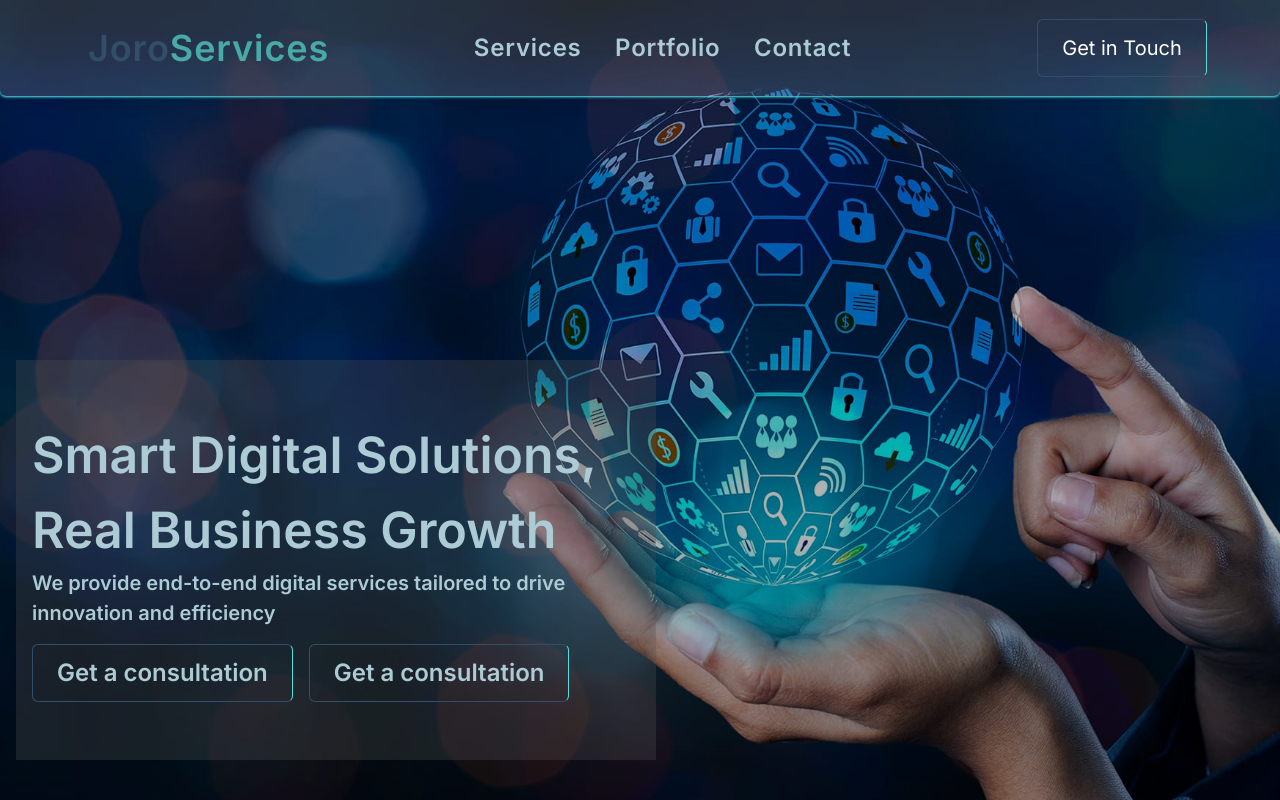
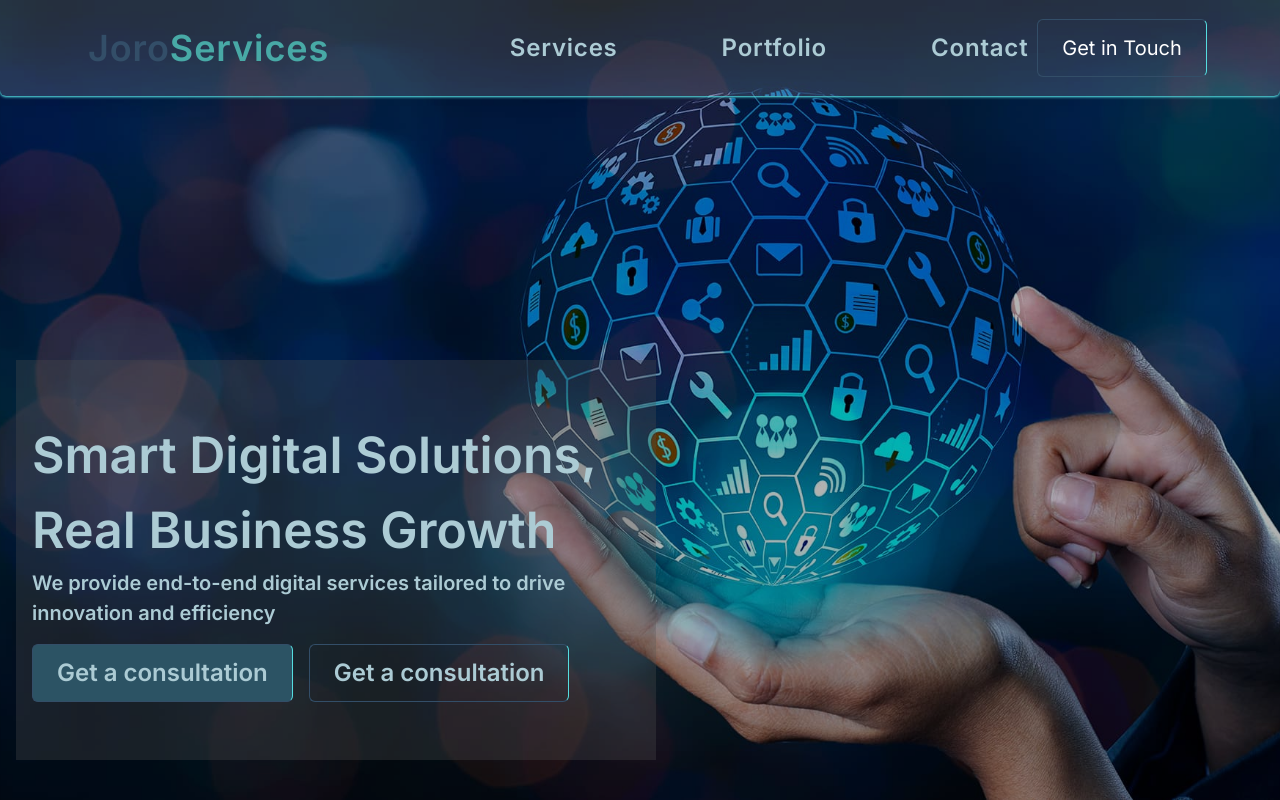
Before and after one commit to OLADAPO-AI/Soji-Project, a React (Vite) app: page / in a window 1280 px wide. Built offline with nearby package versions, Linux system fonts and the light colour scheme.

Commit message:
updated hero-section

```diff
--- a/src/component/links.jsx
+++ b/src/component/links.jsx
@@ -10,15 +10,15 @@ const linkInfo = [
 const NavLink = () => {
   return (
     <div className="hidden items-center lg:flex px-12 w-2/5">
-      <div className="flex flex-row space-x-4 mx-auto w-full justify-between tracking-wider px-4 items-center">
+      <div className="flex flex-row space-x-2 mx-auto w-full justify-between tracking-wider px-4 items-center">
         {linkInfo.map((link, i) => (
           <Link
             key={i}
             to={link.path}
-            className="relative text-[20px] lg:text-[24px] font-semibold text-text group hover:text-text-dark transition-all duration-300"
+            className="relative text-[20px] lg:text-[24px] font-semibold hover:bg-black/10 xl:px-12 lg:px-2 py-4 text-text group hover:text-text-dark transition-all duration-300"
           >
             {link.title}
-            <span className="absolute left-0 bottom-0 w-full h-[2px] bg-accent group-hover:scale-x-100 scale-x-0 origin-left transition-transform duration-300 ease-in-out hover:scale-x-100"></span>
+            <span className="absolute left-0 bottom-0 w-full h-[2px] bg-secondary group-hover:scale-x-100 scale-x-0 origin-left transition-transform duration-300 ease-in-out hover:scale-x-100"></span>
           </Link>
         ))}
       </div>
--- a/src/component/navbar.jsx
+++ b/src/component/navbar.jsx
@@ -9,7 +9,7 @@ const Navbar = () => {
       <div className="pl-4 lg:pl-20">
         <Link
           to={"/"}
-          className="lg:text-4xl text-2xl font-bold font-sans pr-6 tracking-wide text-secondary-dark flex"
+          className="lg:text-4xl text-2xl font-bold font-sans tracking-wide text-secondary-dark flex"
         >
           <span>Joro</span> <span className="text-accent-dark">Services</span>
         </Link>
```
